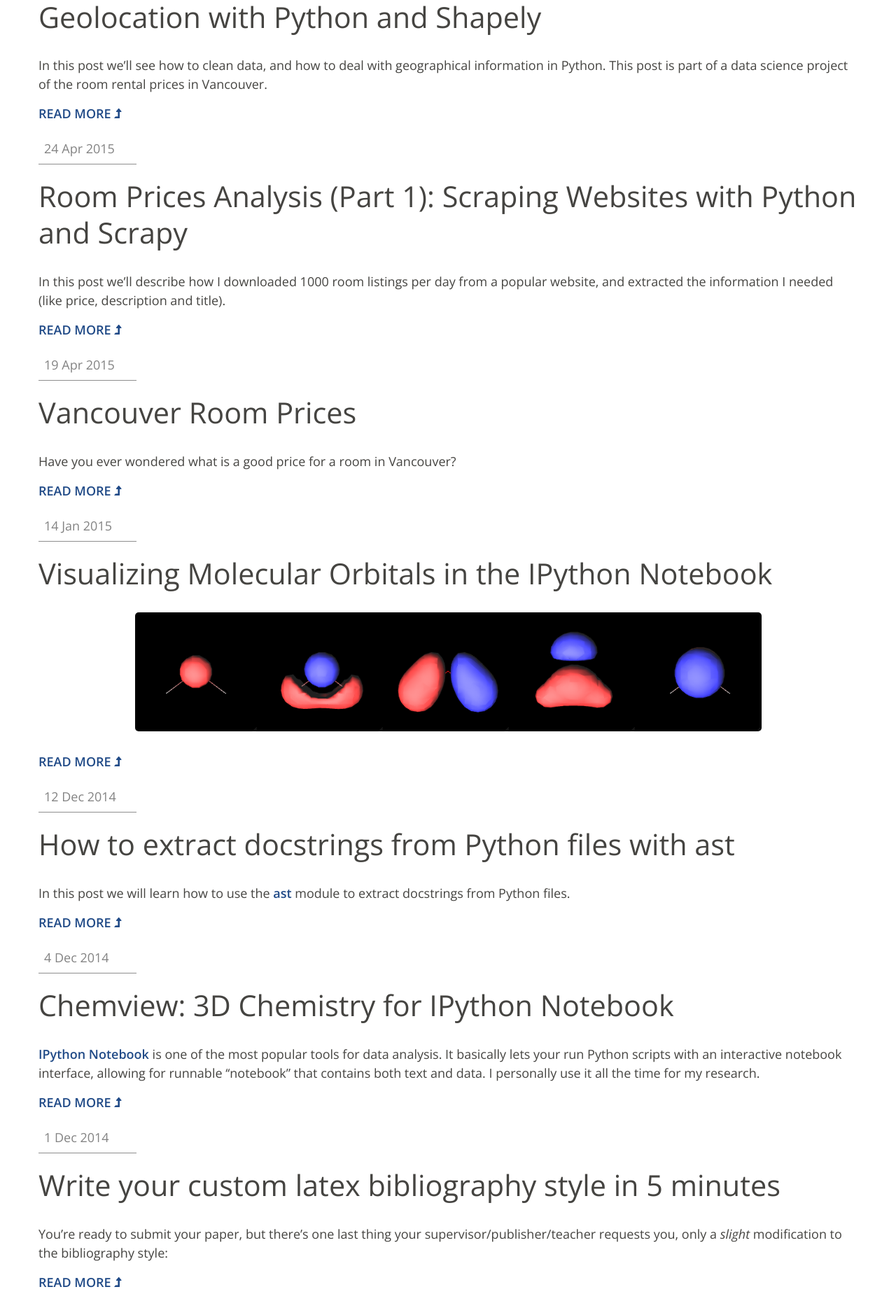
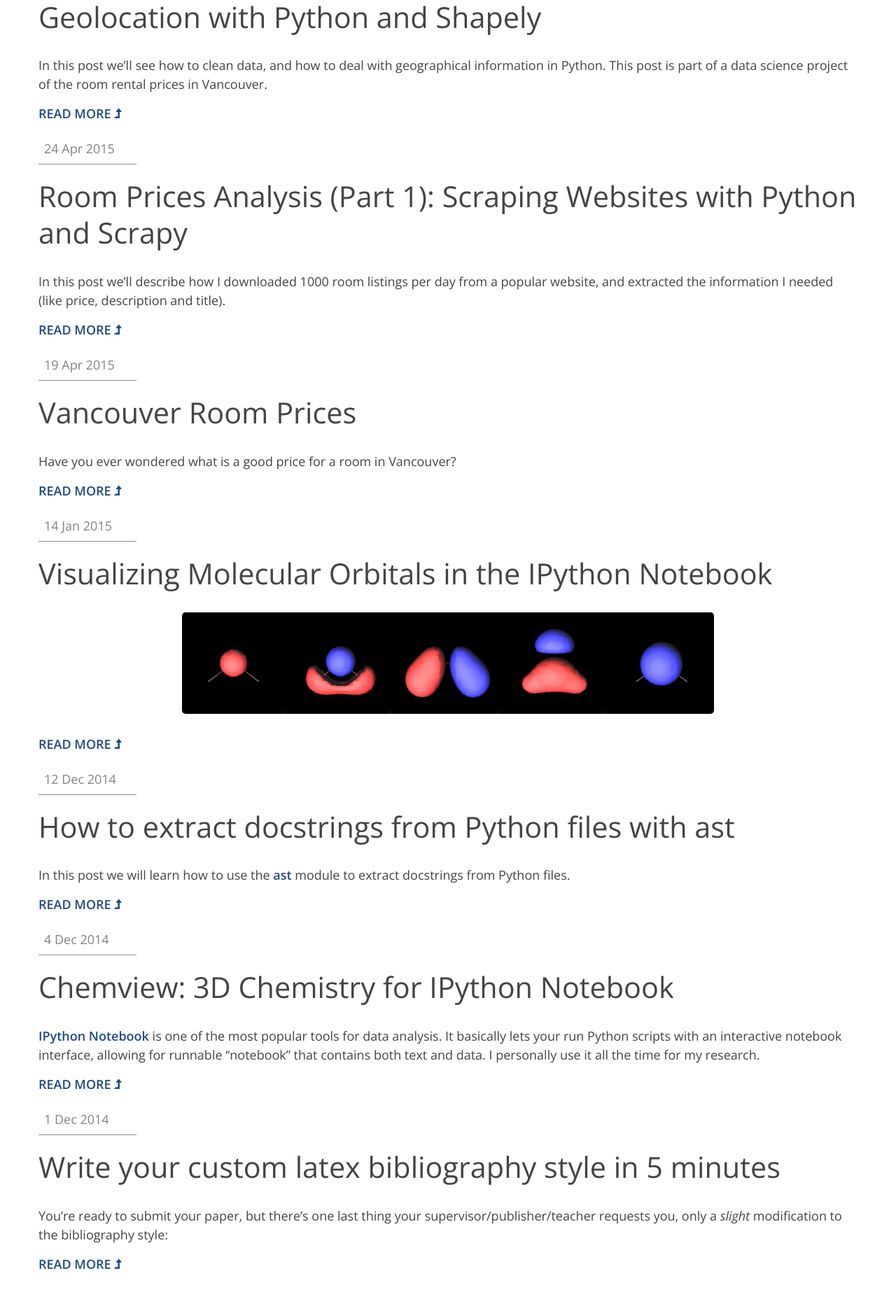
Before and after one commit to gabrielelanaro/gabrielelanaro.github.io, a Jekyll site: the page built from blog/index.html, in a window 1280 px wide. Shown: the part 1550-3429 px from the top of the page at 70% size. Built offline with Jekyll 4.4.1, drawn with Linux system fonts in a browser that asks for light colours.

Commit message:
try to max width

```diff
--- a/public/css/style.css
+++ b/public/css/style.css
@@ -216,6 +216,7 @@ img {
   display: block;
   margin: 0 0 15px;
   border-radius: 5px;
+  max-width: 760px;
 }
 
 
```
